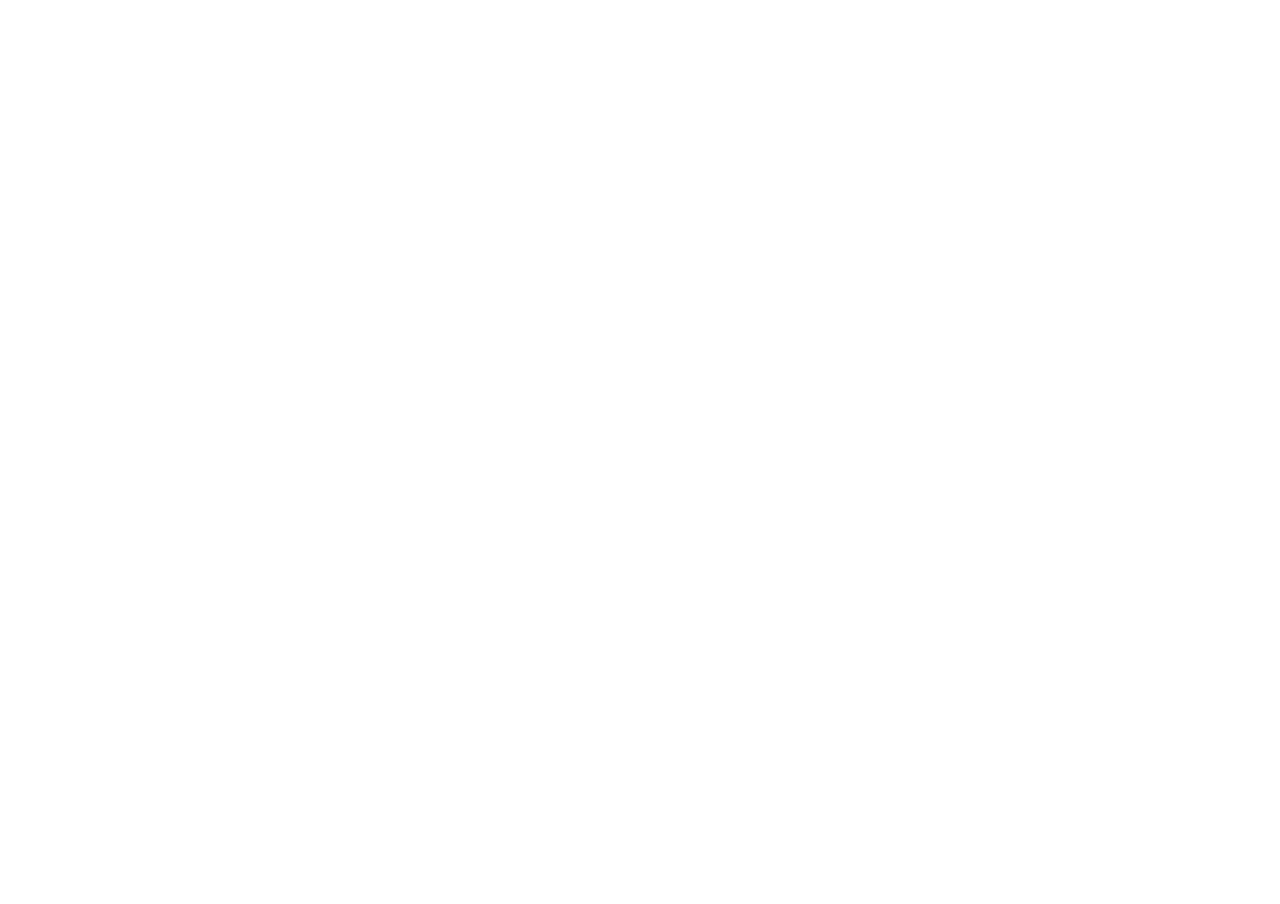
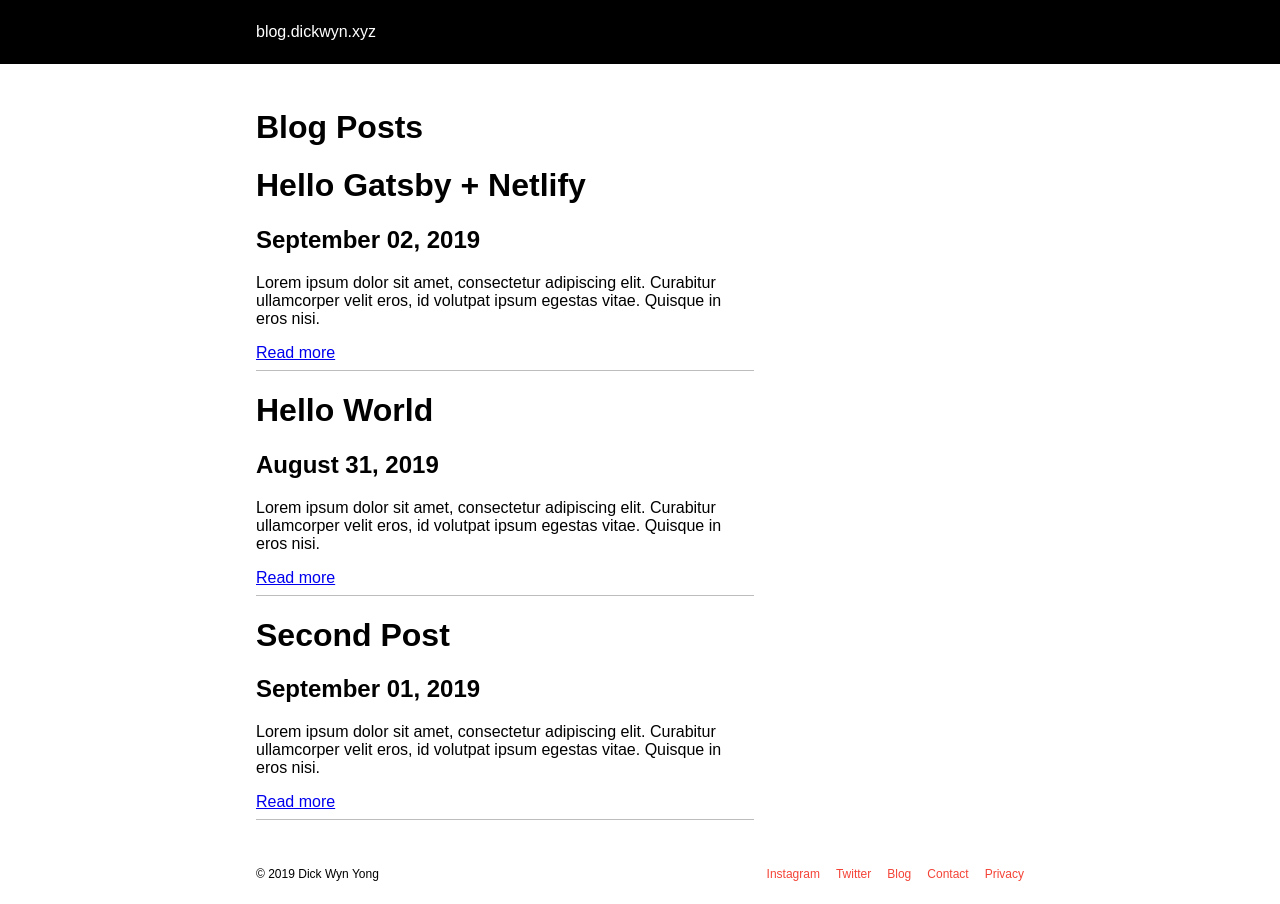
Before and after one commit to dickwyn/blog, a Gatsby site: page /blog in a window 1280 px wide. Before the commit this address had no page. Before the commit the page ends 800 px from the top, so only its background shows below. Built offline with nearby package versions, Linux system fonts and the light colour scheme; Gatsby itself is replaced by a stand-in of ours.

Commit message:
(update) route link for blog posts

```diff
--- a/gatsby-node.js
+++ b/gatsby-node.js
@@ -55,7 +55,7 @@
     posts.forEach(edge => {
       const { id } = edge.node;
       createPage({
-        path: edge.node.fields.slug,
+        path: `/blog${edge.node.fields.slug}`,
         tags: edge.node.frontmatter.tags,
         component: path.resolve(`src/templates/${String(edge.node.frontmatter.templateKey)}.js`),
         context: {
--- a/src/components/PostPreview.js
+++ b/src/components/PostPreview.js
@@ -7,10 +7,11 @@
     <h1>{post.title}</h1>
     <h2>{post.date}</h2>
     <p>
-      Lorem ipsum dolor sit amet, consectetur adipiscing elit. Curabitur ullamcorper velit eros, id
-      volutpat ipsum egestas vitae. Quisque in eros nisi.
+      Lorem ipsum dolor sit amet, consectetur adipiscing elit. Curabitur
+      ullamcorper velit eros, id volutpat ipsum egestas vitae. Quisque in eros
+      nisi.
     </p>
-    <Link to={post.slug}>Read more</Link>
+    <Link to={`blog${post.slug}`}>Read more</Link>
   </div>
 );
 
--- /dev/null
+++ b/src/pages/blog.js
@@ -0,0 +1,23 @@
+import React from 'react';
+import Layout from '../components/Layout';
+import SEO from '../components/Seo';
+import getPosts from '../hooks/get-posts';
+import PostPreview from '../components/PostPreview';
+
+const Blog = () => {
+  const posts = getPosts();
+
+  return (
+    <Layout>
+      <SEO title="Home" />
+      <div className="content">
+        <h1>Blog Posts</h1>
+        {posts.map(post => (
+          <PostPreview key={post.slug} post={post} />
+        ))}
+      </div>
+    </Layout>
+  );
+};
+
+export default Blog;
```
